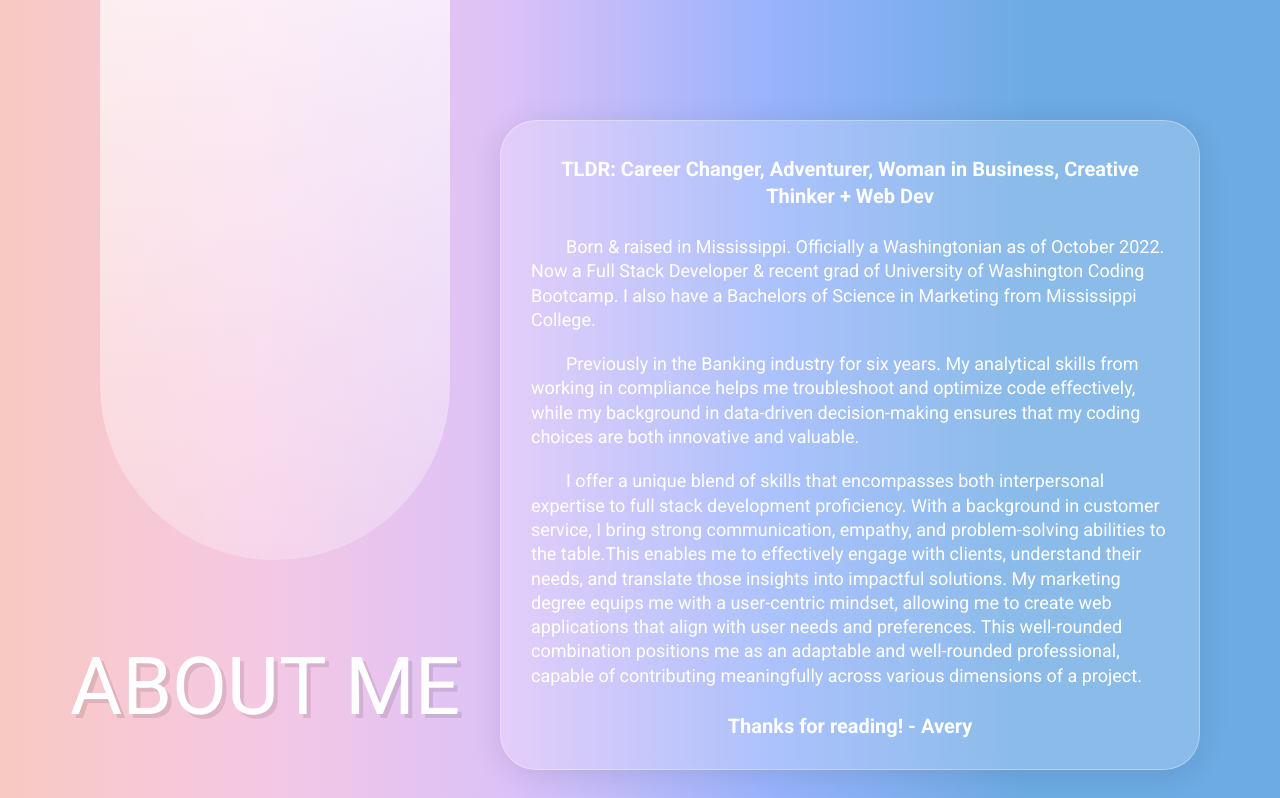
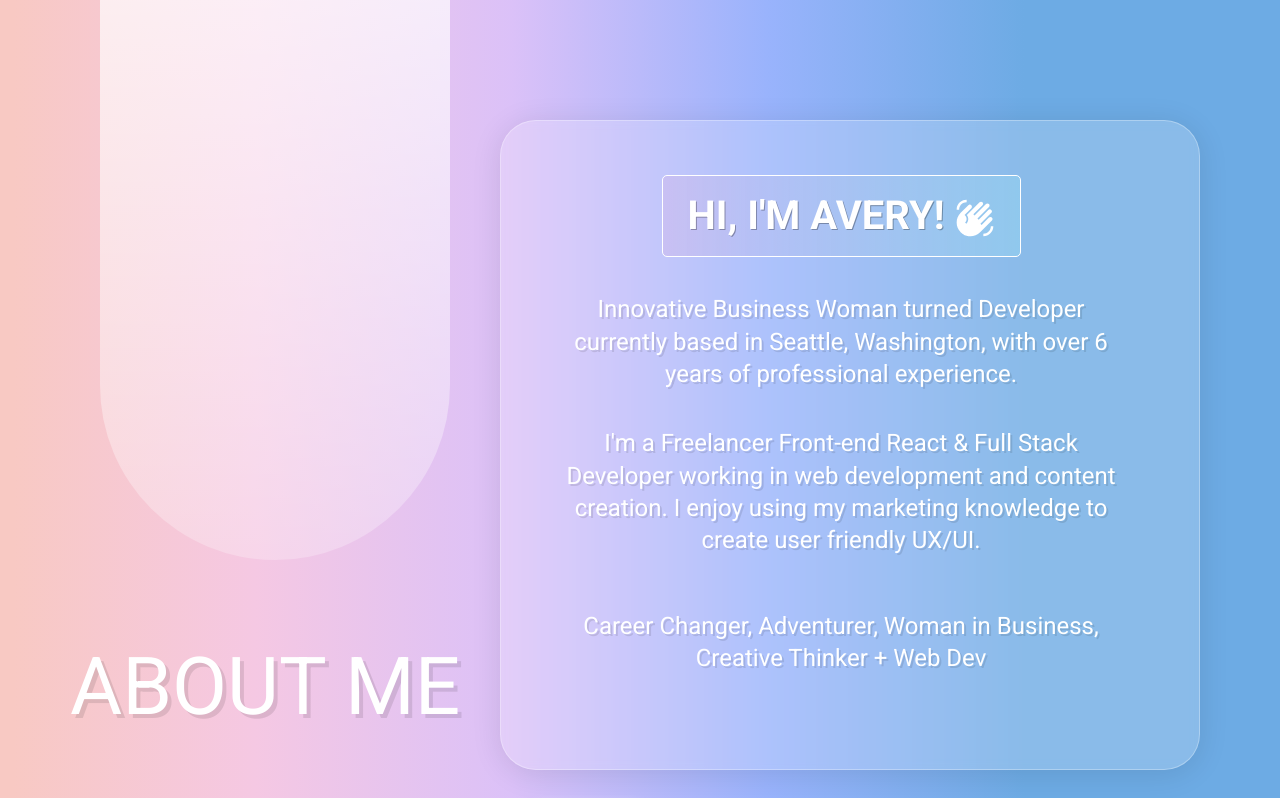
Before and after one commit to AveryCaldwell/Portfolio-8-23, a React (Vite) app: page / in a window 1280 px wide. Shown: the part 680-1478 px from the top of the page. Built offline with nearby package versions, Linux system fonts and the light colour scheme; a web font is replaced by a local one.

Commit message:
update About Styling and Info

```diff
--- a/src/components/About.jsx
+++ b/src/components/About.jsx
@@ -13,8 +13,19 @@ import {
 	pageContainer,
 	buttonSpan,
 	fadeTransition,
+	aboutBackSkill,
+	aboutFrontSkill,
+	aboutSkill,
+	subSkillBox,
+	waveIcon,
+	aboutIntroBox,
+	aboutTextSub,
 } from './Styles';
 
+// ICON
+import { WavingHand } from '@mui/icons-material';
+// IMAGE
+import avesHi from '../assets/aves_hi.png';
 // This function component represents the About section of the web app
 function About({ props }) {
 	// Arrays containing frontend and backend technology data
@@ -49,12 +60,20 @@ function About({ props }) {
 	];
 	// Render frontend and backend skills lists
 	const renderedFrontendSkills = frontendData.map((skill, index) => (
-		<li key={index} className="aboutBubbleItem" style={aboutBubbleItem}>
+		<li
+			key={index}
+			className="aboutBubbleItem"
+			style={{ ...aboutBubbleItem, ...aboutFrontSkill }}
+		>
 			{skill}
 		</li>
 	));
 	const renderedBackendSkills = backendData.map((skill, index) => (
-		<li key={index} className="aboutBubbleItem" style={aboutBubbleItem}>
+		<li
+			key={index}
+			className="aboutBubbleItem"
+			style={{ ...aboutBubbleItem, ...aboutBackSkill }}
+		>
 			{skill}
 		</li>
 	));
@@ -85,8 +104,6 @@ function About({ props }) {
 	// State to manage currently active content
 	const [aboutContentState, setAboutContentState] =
 		React.useState('Introduction');
-	// Function to set the active page when a button is clicked
-	// function aboutButtonSetActivePage(target) {}
 
 	return (
 		<div className="aboutContainer pageContainer" style={pageContainer}>
@@ -111,43 +128,26 @@ function About({ props }) {
 						}}
 					>
 						{/* Introduction content */}
-						<div className="aboutSubtitle" style={aboutSubtitle}>
-							TLDR: Career Changer, Adventurer, Woman in Business,
-							Creative Thinker + Web Dev
-						</div>
-						<div className="aboutText" style={aboutText}>
-							Born & raised in Mississippi. Officially a
-							Washingtonian as of October 2022. Now a Full Stack
-							Developer & recent grad of University of Washington
-							Coding Bootcamp. I also have a Bachelors of Science
-							in Marketing from Mississippi College.
-						</div>
-						<div className="aboutText" style={aboutText}>
-							Previously in the Banking industry for six years. My
-							analytical skills from working in compliance helps
-							me troubleshoot and optimize code effectively, while
-							my background in data-driven decision-making ensures
-							that my coding choices are both innovative and
-							valuable.{' '}
-						</div>
-						<div className="aboutText" style={aboutText}>
-							I offer a unique blend of skills that encompasses
-							both interpersonal expertise to full stack
-							development proficiency. With a background in
-							customer service, I bring strong communication,
-							empathy, and problem-solving abilities to the
-							table.This enables me to effectively engage with
-							clients, understand their needs, and translate those
-							insights into impactful solutions. My marketing
-							degree equips me with a user-centric mindset,
-							allowing me to create web applications that align
-							with user needs and preferences. This well-rounded
-							combination positions me as an adaptable and
-							well-rounded professional, capable of contributing
-							meaningfully across various dimensions of a project.
-						</div>
-						<div className="aboutSubtitle" style={aboutSubtitle}>
-							Thanks for reading! - Avery
+						<div id="aboutIntroBox" style={aboutIntroBox}>
+							<div id="aboutSubtitle" style={aboutSubtitle}>
+								HI, I'M AVERY! <WavingHand sx={waveIcon} />
+								{/* TODO: add animation to wave? */}
+							</div>
+							<div id="aboutText1" style={aboutText}>
+								Innovative Business Woman turned Developer
+								currently based in Seattle, Washington, with
+								over 6 years of professional experience.
+							</div>
+							<div id="aboutText2" style={aboutText}>
+								I'm a Freelancer Front-end React & Full Stack
+								Developer working in web development and content
+								creation. I enjoy using my marketing knowledge
+								to create user friendly UX/UI.
+							</div>
+							<div id="aboutText3" style={aboutTextSub}>
+								Career Changer, Adventurer, Woman in Business,
+								Creative Thinker + Web Dev
+							</div>
 						</div>
 					</div>
 					{/* Skills Section */}
@@ -162,24 +162,49 @@ function About({ props }) {
 						}}
 					>
 						{/* Frontend and Backend skills */}
-						<div style={{ overflow: 'scroll', maxHeight: '100%' }}>
+						<div
+							style={{
+								overflow: 'scroll',
+								maxHeight: '100%',
+							}}
+						>
 							<div className="techBox" style={techBox}>
 								<div
 									className="aboutSubtitle"
-									style={skillSubtitle}
+									style={{ ...skillSubtitle }}
 								>
 									Front End Skills
 								</div>
-								{renderedFrontendSkills}
+								<div
+									style={{
+										...aboutSkill,
+									}}
+								>
+									<div style={{ ...subSkillBox }}>
+										{renderedFrontendSkills}
+									</div>
+								</div>
 							</div>
 							<div className="skillBox" style={skillBox}>
 								<div
 									className="aboutSubtitle"
-									style={skillSubtitle}
+									style={{ ...skillSubtitle }}
 								>
 									Back End Skills
 								</div>
-								{renderedBackendSkills}
+								<div
+									style={{
+										...aboutSkill,
+									}}
+								>
+									<div
+										style={{
+											...subSkillBox,
+										}}
+									>
+										{renderedBackendSkills}
+									</div>
+								</div>
 								<div className="aboutBubble"></div>
 							</div>
 						</div>
@@ -226,8 +251,6 @@ function About({ props }) {
 									) {
 										props.setActivePage(element.target);
 									} else {
-										//TODO write logic for changing the data within the about content
-										// console.log(
 										// 	`This is meant to load the data of ${element.target}`
 										// );
 										if (
--- a/src/components/Resume.jsx
+++ b/src/components/Resume.jsx
@@ -36,7 +36,6 @@ function RenderedText({ props }) {
 			display: 'flex',
 			flexDirection: 'column',
 			border: '1px solid white',
-
 			borderRadius: 5,
 			overflow: 'hidden',
 			paddingBottom: 20,
--- a/src/components/Styles.jsx
+++ b/src/components/Styles.jsx
@@ -191,7 +191,6 @@ export const letter = {
 
 export const aboutTitle = {
 	color: 'white',
-	//transition: 'all .2s ease',
 	display: 'flex',
 	fontSize: '80px',
 	fontFamily: 'Roboto',
@@ -205,73 +204,150 @@ export const aboutContent = {
 	width: '700px',
 	height: '650px',
 	position: 'relative',
-	padding: '20px',
+	padding: '15px',
 	borderRadius: '36px',
 	background: ' rgba(255, 255, 255, 0.2)',
 	boxShadow: '0 4px 30px rgba(0, 0, 0, 0.1)',
 	backdropFilter: 'blur(5px)',
 	border: '1px solid rgba(255, 255, 255, 0.3)',
-	fontSize: '18px',
-	color: 'white',
-	lineHeight: '1.35',
-	fontFamily: 'Roboto',
-	overflow: 'hidden',
-};
-export const aboutSubtitle = {
-	padding: '15px',
 	fontSize: '20px',
 	color: 'white',
 	lineHeight: '1.35',
 	fontFamily: 'Roboto',
+	textShadow: `1px 1px rgba(0,0,0,0.1)`,
+	overflow: 'hidden',
+};
+export const aboutIntroBox = {
+	width: '600px',
+	height: '100%',
+	// position: 'relative',
+	padding: '15px',
+	color: 'white',
+	textShadow: `1px 1px rgba(0,0,0,0.1)`,
+	display: 'flex',
+	flexDirection: 'column',
+	textAlign: 'center',
+	justifyContent: 'center',
+	alignItems: 'center',
+	// FIXME: fadeTransition has 'left:0', left margin is to compensate
+	margin: ' 0px 0px 0px 20px',
+};
+export const aboutSubtitle = {
+	padding: '15px 25px 15px 25px',
+	fontSize: '40px',
+	color: 'white',
+	lineHeight: '1.25',
+	fontFamily: 'Roboto',
+	textAlign: 'center',
+	textShadow: '1px 1px rgba(0,0,0,0.3)',
+	transition: 'all .2s ease',
+	margin: '0 0 10px 0',
+	minWidth: '50%',
+	background:
+		'linear-gradient(90deg, rgba(228,161,205,0.18) 0%, rgba(157,228,245,0.3) 100%)',
+	// height: '150px',
 	fontWeight: 'bold',
+	border: '1px solid white',
+	borderRadius: 5,
+};
+export const waveIcon = {
+	fontSize: '40px',
+	verticalAlign: 'middle',
+};
+export const aboutText = {
+	display: 'flex',
+	flexDirection: 'column',
+	justifyContent: 'center',
+	textShadow: `2px 2px rgba(0,0,0,0.1)`,
+	fontSize: '24px',
+	height: '150px',
+	textAlign: 'column',
+	// fontWeight: 'lighter',
 	textAlign: 'center',
 };
+export const aboutTextSub = {
+	display: 'flex',
+	flexDirection: 'column',
+	justifyContent: 'center',
+	textShadow: `2px 2px rgba(0,0,0,0.1)`,
+	fontSize: '24px',
+	height: '150px',
+	textAlign: 'center',
+};
+
+// Skills portion of about page
 export const skillSubtitle = {
-	padding: '10px',
-	fontSize: '18px',
-	color: 'white',
+	fontSize: '24px',
 	fontFamily: 'Roboto',
-	textAlign: 'left',
-	backgroundColor: '#99b3fc',
-	width: 'fit-content',
-	borderRadius: '36px',
-	marginBottom: '5px',
+	display: 'flex',
+	background:
+		'linear-gradient(90deg, rgba(228,161,205,0.18) 0%, rgba(157,228,245,0.3) 100%)',
+	padding: '15px 25px 15px 25px',
+	justifyContent: 'center',
+	width: 650,
 	fontWeight: 'bold',
+	textShadow: '1px 1px rgba(0,0,0,0.3)',
 };
-export const aboutText = {
-	padding: '10px',
-	textIndent: '35px',
+export const aboutSkill = {
+	padding: 10,
+	margin: 5,
+	borderRadius: 5,
+	fontWeight: 'lighter',
+};
+
+export const aboutFrontSkill = {
+	background: 'rgba(157,228,245,0.18)',
+};
+export const aboutBackSkill = {
+	background: 'rgba(228,161,205,0.18)',
 };
 
 export const techBox = {
 	color: 'white',
-	top: '148vh',
-	left: '55%',
+	display: 'flex',
+	flexDirection: 'column',
+	border: '1px solid white',
+	borderRadius: 5,
+	overflow: 'hidden',
+	background: 'rgba(0, 0, 0, 0.1)',
+	fontSize: '16px',
+};
+export const skillBox = {
+	display: 'flex',
+	flexDirection: 'column',
+	flexWrap: 'wrap',
+	alignItems: 'center',
+	justifyContent: 'center',
+	color: 'white',
+	fontWeight: 'lighter',
 	fontSize: '16px',
 	marginTop: '15px',
-};
-export const skillBox = {
-	color: 'white',
-	top: '155vh',
-	left: '55%',
-	fontSize: '16px',
-	marginTop: '15px',
+	border: '1px solid white',
+	borderRadius: 5,
+	overflow: 'hidden',
+	background: 'rgba(0, 0, 0, 0.1)',
 };
 export const aboutBubbleItem = {
+	position: 'relative',
+	display: 'inline-block',
+	color: 'white',
+	margin: 5,
+	padding: 15,
+	borderRadius: 5,
+	border: '1px solid white',
+	fontWeight: 'lighter',
+	textAlign: 'center',
 	textDecoration: 'none',
-	borderRadius: '36px',
-	border: '1px solid #EEEEEE',
-	color: 'white',
-	display: 'inline-block',
-	position: 'relative',
-	margin: '10px 10px 10px 10px',
-	textAlign: 'center',
-	listStyle: 'none',
-	padding: '10px',
-	width: 'fit-content',
-	transition: '0.25s',
+	textShadow: '1px 1px rgba(0,0,0,0.3)',
+	//
 };
-
+export const subSkillBox = {
+	display: 'flex',
+	flexWrap: 'wrap',
+	alignItems: 'center',
+	justifyContent: 'center',
+	width: 600,
+};
 export const aboutButton = {
 	borderRadius: '36px',
 	border: '1px solid white',
@@ -294,7 +370,7 @@ export const buttonSpan = {
 	height: '150px',
 };
 export const fadeTransition = {
-	transition: `ease 2s`,
+	transition: `ease 1s`,
 	position: 'absolute',
 	top: 0,
 	left: 0,
```
Also changed, not shown: src/assets/aves_hi.png (added).
